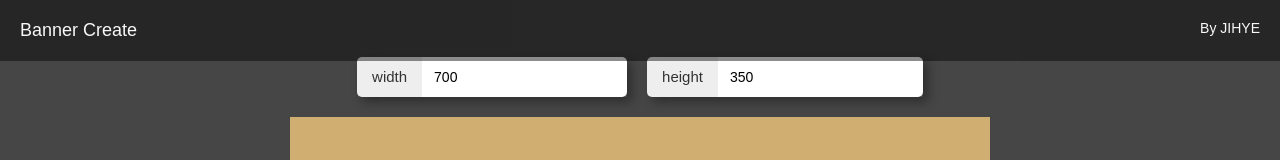
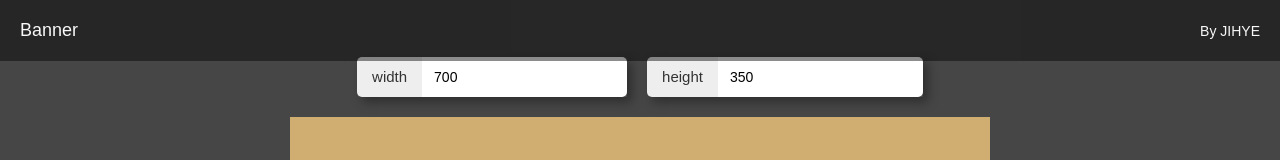
Before and after one commit to JIHYE-P/react-banner-create, a React (Create React App) app: page / in a window 1280 px wide. Shown: the top 160 px of the page. Built offline with nearby package versions, Linux system fonts and the light colour scheme.

Commit message:
header css

```diff
--- a/src/components/Header.js
+++ b/src/components/Header.js
@@ -8,8 +8,7 @@ const StyledHeader = styled.div`
   width: 100%;
   padding: 20px;
   display: flex;
-  align-content: center;
-  justify-content: center;
+  align-items: center;
   background-color: rgba(0,0,0,0.45);
   color: #f8f8f8;
   h1 {
@@ -23,7 +22,7 @@ const StyledHeader = styled.div`
 
 const Header = () => {
   return  <StyledHeader>
-    <h1>Banner Create</h1>
+    <h1>Banner</h1>
     <span>By JIHYE</span>
   </StyledHeader>
 }
```
